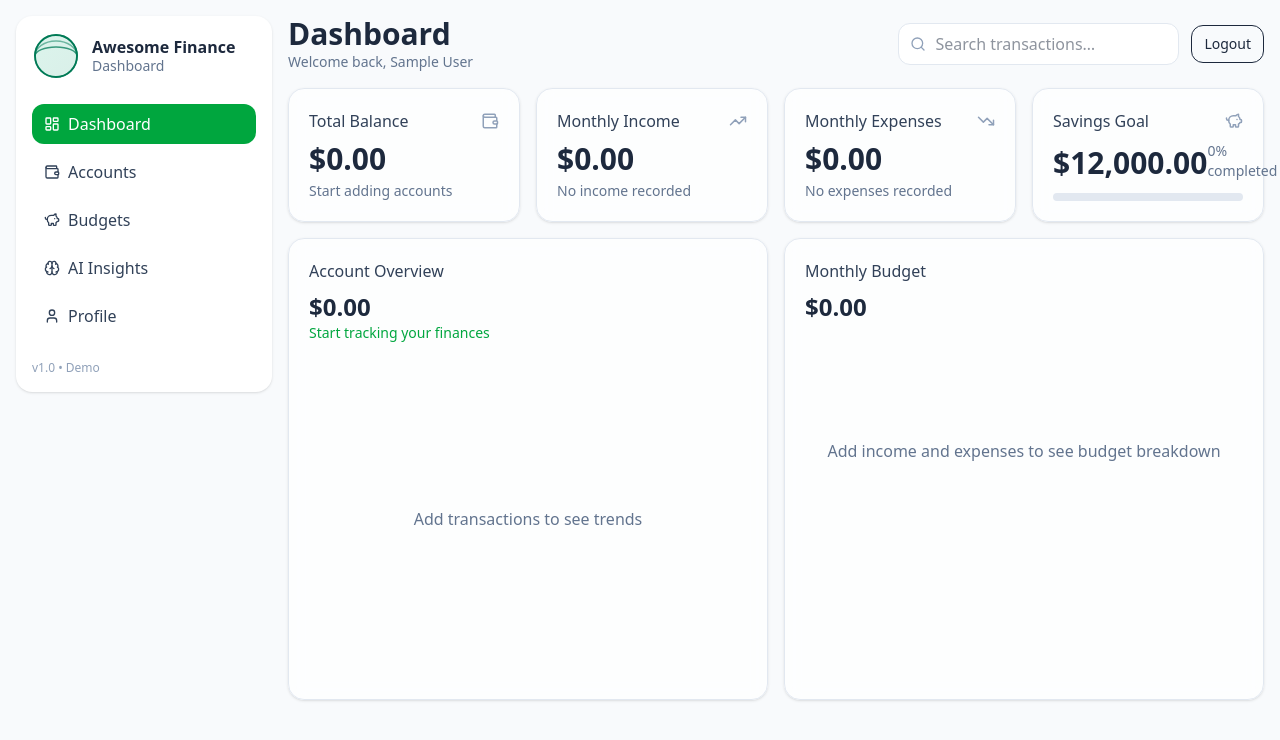
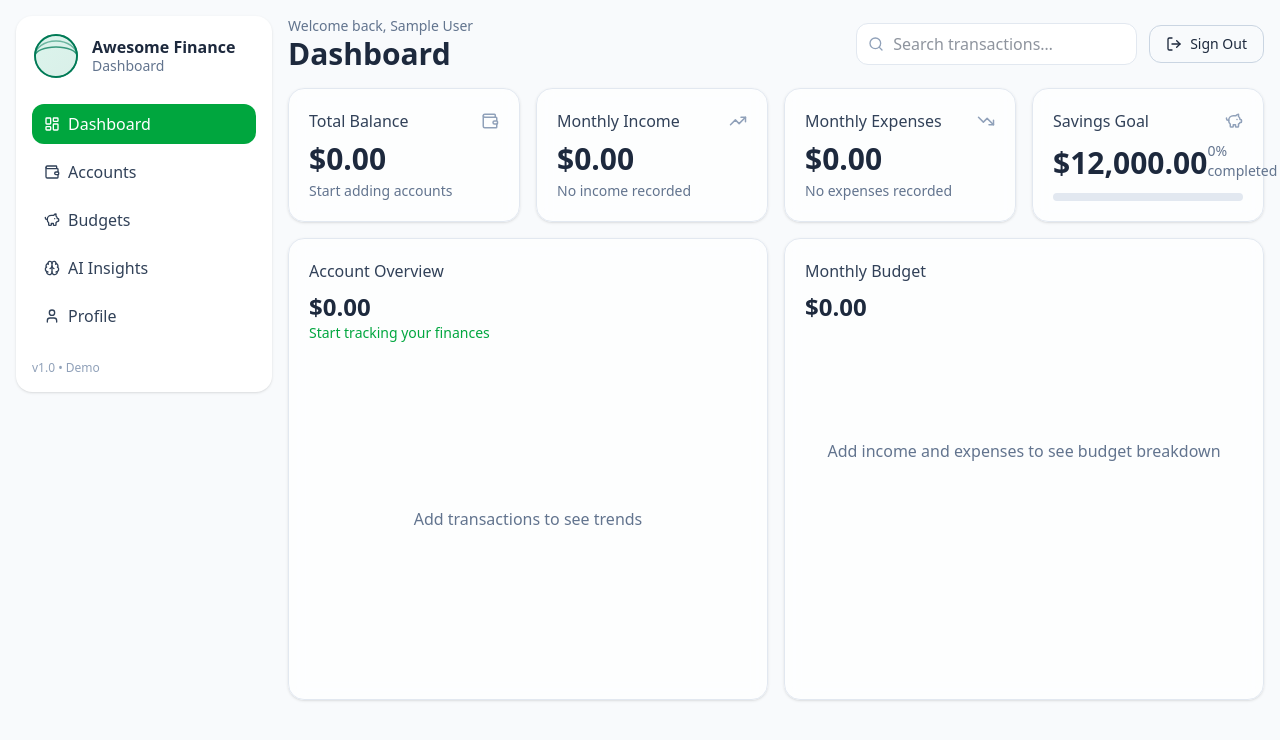
Before and after one commit to JUSH334/AWESOME-FINANCE-APP, a React app in the folder frontend/: page /dashboard in a window 1280 px wide. Shown: the top 740 px of the page. Built offline with nearby package versions, Linux system fonts and the light colour scheme; no server answers; sample sign-in values are in the browser's storage; the HTML template or start-up script is replaced by a standard one.

Commit message:
QoL changes

```diff
--- a/frontend/src/components/AppShell.tsx
+++ b/frontend/src/components/AppShell.tsx
@@ -1,5 +1,4 @@
-﻿// frontend/src/components/AppShell.tsx
-import Sidebar from "./Sidebar";
+﻿import Sidebar from "./Sidebar";
 import Header from "./Header";
 import { Outlet, useLocation } from "react-router-dom";
 import { useMemo } from "react";
@@ -9,15 +8,39 @@ const HeaderComponent: any = Header;
 export default function AppShell() {
   const location = useLocation();
 
-  const pageTitle = useMemo(() => {
+  const pageInfo = useMemo(() => {
     const path = location.pathname;
-    if (path === "/dashboard") return "Dashboard";
-    if (path === "/accounts") return "Accounts";
-    if (path === "/budgets") return "Budgets";
-    if (path === "/ai-insights") return "AI Insights";
-    if (path === "/add-data") return "Add Data";
-    if (path === "/profile") return "Profile";
-    return "";
+    if (path === "/dashboard") return {
+      title: "Dashboard",
+      subtitle: "",
+      showWelcome: true
+    };
+    if (path === "/accounts") return {
+      title: "Accounts",
+      subtitle: "View and manage your accounts and transactions",
+      showWelcome: false
+    };
+    if (path === "/budgets") return {
+      title: "Budgets & Calculator",
+      subtitle: "Manage your spending limits and plan your savings",
+      showWelcome: false
+    };
+    if (path === "/ai-insights") return {
+      title: "AI Insights",
+      subtitle: "Personalized recommendations powered by machine learning and LLM",
+      showWelcome: false
+    };
+    if (path === "/add-data") return {
+      title: "Add Financial Data",
+      subtitle: "Add accounts and transactions manually or upload bank statements",
+      showWelcome: false
+    };
+    if (path === "/profile") return {
+      title: "Settings",
+      subtitle: "Manage your account settings and preferences",
+      showWelcome: false
+    };
+    return { title: "", subtitle: "", showWelcome: false };
   }, [location.pathname]);
 
   return (
@@ -32,7 +55,11 @@ export default function AppShell() {
 
         {/* Main section */}
         <main className="flex-1 min-w-0">
-          <HeaderComponent title={pageTitle} />
+          <HeaderComponent
+            title={pageInfo.title}
+            subtitle={pageInfo.subtitle}
+            showWelcome={pageInfo.showWelcome}
+          />
           <Outlet />
         </main>
       </div>
--- a/frontend/src/components/Header.tsx
+++ b/frontend/src/components/Header.tsx
@@ -1,48 +1,56 @@
-﻿import { Search } from "lucide-react";
+﻿import { Search, LogOut } from "lucide-react";
 import { useAuth } from "../stores/auth";
 import { useNavigate } from "react-router-dom";
-import { useState, useEffect } from "react";
+import { useState } from "react";
 
 type HeaderProps = {
-  title?: string; // this will come from AppShell
+  title?: string;
+  subtitle?: string;
+  showWelcome?: boolean;
 };
 
-export default function Header({ title }: HeaderProps) {
+export default function Header({ title, subtitle, showWelcome = false }: HeaderProps) {
   const { user, logout } = useAuth();
   const navigate = useNavigate();
   const [searchQuery, setSearchQuery] = useState("");
   const [isSearching, setIsSearching] = useState(false);
 
-  // Handle Enter key press
   const handleKeyPress = (e: React.KeyboardEvent<HTMLInputElement>) => {
     if (e.key === 'Enter' && searchQuery.trim()) {
       handleSearch();
     }
   };
 
-  // Handle search button click or Enter
   const handleSearch = () => {
     if (searchQuery.trim()) {
       setIsSearching(true);
-      // Navigate to accounts page with search query
       navigate('/accounts', { state: { searchQuery: searchQuery.trim() } });
-      // Clear the search after a moment to allow the navigation
       setTimeout(() => {
         setIsSearching(false);
       }, 500);
     }
   };
 
+  const handleSignOut = () => {
+    logout();
+    navigate("/login");
+  };
+
   return (
     <div className="flex flex-col md:flex-row md:items-center md:justify-between gap-3 mb-4">
       <div>
+        {showWelcome && (
+          <p className="text-slate-500 text-sm">
+            Welcome back
+            {user ? `, ${user.name ?? user.email}` : "!"}
+          </p>
+        )}
         <h1 className="text-2xl md:text-3xl font-semibold">
           {title || "Dashboard"}
         </h1>
-        <p className="text-slate-500 text-sm">
-          Welcome back
-          {user ? `, ${user.name ?? user.email}` : "!"}
-        </p>
+        {subtitle && (
+          <p className="text-slate-600 text-sm mt-1">{subtitle}</p>
+        )}
       </div>
 
       <div className="flex items-center gap-3">
@@ -61,13 +69,11 @@ export default function Header({ title }: HeaderProps) {
           />
         </div>
         <button
-          onClick={() => {
-            logout();
-            navigate("/login");
-          }}
-          className="rounded-xl border px-3 py-2 text-sm hover:bg-slate-100 transition-colors whitespace-nowrap"
+          onClick={handleSignOut}
+          className="flex items-center gap-2 px-4 py-2 rounded-xl border border-slate-300 hover:bg-slate-50 transition-colors text-sm font-medium"
         >
-          Logout
+          <LogOut className="w-4 h-4" />
+          Sign Out
         </button>
       </div>
     </div>
--- a/frontend/src/components/Sidebar.tsx
+++ b/frontend/src/components/Sidebar.tsx
@@ -1,8 +1,21 @@
-﻿// frontend/src/components/Sidebar.tsx
-import { NavLink, Link } from "react-router-dom";
+﻿import { NavLink, Link, useLocation } from "react-router-dom";
 import { LayoutDashboard, Wallet, PiggyBank, User, Brain } from "lucide-react";
+import { useMemo } from "react";
 
 export default function Sidebar() {
+  const location = useLocation();
+
+  const pageTitle = useMemo(() => {
+    const path = location.pathname;
+    if (path === "/dashboard") return "Dashboard";
+    if (path === "/accounts") return "Accounts";
+    if (path === "/budgets") return "Budgets";
+    if (path === "/ai-insights") return "AI Insights";
+    if (path === "/add-data") return "Add Data";
+    if (path === "/profile") return "Profile";
+    return "Dashboard";
+  }, [location.pathname]);
+
   return (
     <aside className="bg-white rounded-2xl shadow-sm p-4 space-y-6">
       <Link to="/dashboard" className="flex items-center gap-3">
@@ -23,7 +36,7 @@ export default function Sidebar() {
         </div>
         <div>
           <h2 className="text-l font-bold text-slate-800 leading-tight">Awesome Finance</h2>
-          <p className="text-slate-500 text-sm leading-tight">Dashboard</p>
+          <p className="text-slate-500 text-sm leading-tight">{pageTitle}</p>
         </div>
       </Link>
 
--- a/frontend/src/pages/Accounts.tsx
+++ b/frontend/src/pages/Accounts.tsx
@@ -363,7 +363,7 @@ export default function AccountsPage() {
       {/* ---------- Accounts ---------- */}
       <section className="space-y-6">
         <div className="flex items-center justify-between">
-          <h2 className="text-xl font-semibold">Accounts</h2>
+          <h2 className="text-xl font-semibold"></h2>
           <button
             onClick={() => navigate('/add-data', { state: { activeTab: 'account' } })}
             className="flex items-center gap-2 px-4 py-2 bg-emerald-600 text-white rounded-xl hover:bg-emerald-700 transition-colors"
--- a/frontend/src/pages/AddData.tsx
+++ b/frontend/src/pages/AddData.tsx
@@ -21,14 +21,6 @@ export default function AddDataPage() {
 
   return (
     <div className="space-y-6">
-      {/* Header */}
-      <div>
-        <h1 className="text-2xl font-bold text-slate-900">Add Financial Data</h1>
-        <p className="text-slate-600 text-sm mt-1">
-          Add accounts and transactions manually or upload bank statements
-        </p>
-      </div>
-
       {/* Tabs */}
       <div className="flex gap-2 border-b border-slate-200">
         <button
--- a/frontend/src/pages/Budgets.tsx
+++ b/frontend/src/pages/Budgets.tsx
@@ -174,12 +174,7 @@ export default function BudgetsPage() {
   return (
     <div className="space-y-6">
       {/* Header */}
-      <div className="flex items-center justify-between">
-        <div>
-          <h1 className="text-2xl font-bold text-slate-900">Budgets & Calculator</h1>
-          <p className="text-slate-600 text-sm">Manage your spending limits and plan your savings</p>
-        </div>
-      </div>
+
 
       {/* Message Banner */}
       {message && (
--- a/frontend/src/pages/Profile.tsx
+++ b/frontend/src/pages/Profile.tsx
@@ -194,22 +194,7 @@ export default function ProfilePage() {
   return (
     <div className="space-y-6">
       {/* Header */}
-      <div className="flex items-center justify-between">
-        <div>
-          <h1 className="text-2xl font-bold text-slate-900">Settings</h1>
-          <p className="text-slate-600 text-sm">Manage your account settings and preferences</p>
-        </div>
-        <button
-          onClick={() => {
-            logout();
-            navigate("/login");
-          }}
-          className="flex items-center gap-2 px-4 py-2 rounded-xl border border-slate-300 hover:bg-slate-50 transition-colors text-sm font-medium"
-        >
-          <LogOut className="w-4 h-4" />
-          Sign Out
-        </button>
-      </div>
+
 
       {/* Message Banner */}
       {message && (
--- a/frontend/src/pages/Transactions.tsx
+++ /dev/null
@@ -1,38 +0,0 @@
-import { useEffect, useMemo, useState } from "react";
-import { api } from "../services/api";
-import type { Txn } from "../types";
-export default function TransactionsPage() {
-  const [rows, setRows] = useState<Txn[]>([]);
-  const [q, setQ] = useState("");
-  useEffect(() => { api.getTransactions().then(setRows); }, []);
-  const fmt = (n: number) => n.toLocaleString(undefined, { style: "currency", currency: "USD" });
-  const filtered = useMemo(() =>
-    rows.filter(r => (r.category + (r.note ?? "") + r.amount + r.date).toLowerCase().includes(q.toLowerCase())), [rows, q]);
-  return (
-    <div>
-      <div className="flex items-center justify-between mb-3">
-        <h2 className="text-xl font-semibold">Transactions</h2>
-        <input value={q} onChange={(e) => setQ(e.target.value)} placeholder="Search…" className="rounded-xl border px-3 py-2" />
-      </div>
-      <div className="overflow-x-auto rounded-2xl border bg-white">
-        <table className="min-w-full text-sm">
-          <thead className="bg-slate-50 text-slate-500">
-            <tr><th className="text-left p-3">Date</th><th className="text-left p-3">Category</th><th className="text-left p-3">Note</th><th className="text-right p-3">Amount</th></tr>
-          </thead>
-          <tbody>
-            {filtered.map(r => (
-              <tr key={r.id} className="border-t">
-                <td className="p-3">{new Date(r.date).toLocaleDateString()}</td>
-                <td className="p-3">{r.category}</td>
-                <td className="p-3">{r.note ?? ""}</td>
-                <td className={`p-3 text-right ${r.type === "in" ? "text-emerald-600" : "text-rose-600"}`}>
-                  {r.type === "in" ? "+" : "-"}{fmt(r.amount)}
-                </td>
-              </tr>
-            ))}
-          </tbody>
-        </table>
-      </div>
-    </div>
-  );
-}
```
